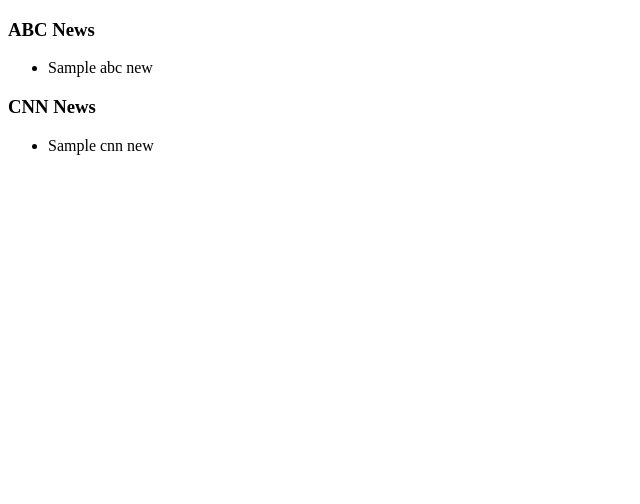
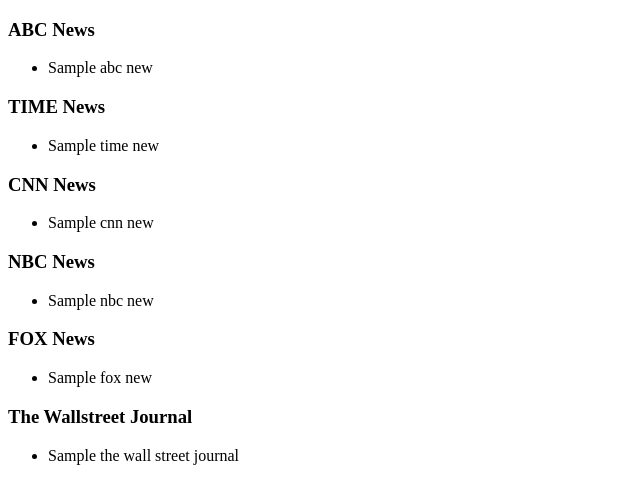
Before and after one commit to OwinoLucas/news, a Flask app: template app/templates/index.html in a window 1280 px wide. Shown: the top 504 px of the page, without its empty margins (0-640 px from the left). Run offline with Flask 2, Linux system fonts and the light colour scheme; the template is opened without the code that fills it: most values are stand-ins (such as "Sample title", 1, 10 or a date in 2020); parts of the project's set-up code (start-up, migrations or seed data) failed here and were passed over.

Commit message:
added the code that fetched news from 4 diff sources

```diff
--- a/app/templates/index.html
+++ b/app/templates/index.html
@@ -19,6 +19,14 @@
         {% endfor %}
     </ul>
 
+    <!-- TIME news section-->
+    <h3>TIME News</h3>
+    <ul>
+        {% for time_news in time %}
+        <li>{{time_news.title}}</li>
+        {% endfor %}
+    </ul>
+
     <!--CNN news section-->
     <h3>CNN News</h3>
     <ul>
@@ -27,7 +35,29 @@
         {% endfor %}
     </ul>
 
+    <!-- NBC news section-->
+    <h3>NBC News</h3>
+    <ul>
+        {% for nbc_news in nbc %}
+        <li>{{nbc_news.title}}</li>
+        {% endfor %}
+    </ul>
 
+    <!-- FOX news section-->
+    <h3>FOX News</h3>
+    <ul>
+        {% for fox_news in fox %}
+        <li>{{ fox_news.title}}</li>
+        {% endfor %}
+    </ul>
+
+    <!--The wallstreet journal-->
+    <h3>The Wallstreet Journal</h3>
+    <ul>
+        {% for the_wall_street_journal in wallstreet %}
+        <li>{{the_wall_street_journal.title}}</li>
+        {% endfor %}
+    </ul>
 
 </body>
 
--- a/app/views.py
+++ b/app/views.py
@@ -12,8 +12,12 @@ def index():
     #getting news_source category
     abc_news = get_news_source('abc-news')
     cnn_news = get_news_source('cnn')
+    time_news = get_news_source('time')
+    nbc_news = get_news_source('nbc-news')
+    fox_news = get_news_source('fox-news')
+    the_wall_street_journal = get_news_source('the-wall-street-journal')
     title = 'Home - Welcome to The best News Website Online'
-    return render_template('index.html', title = title, abc = abc_news, cnn = cnn_news)
+    return render_template('index.html', title = title, abc = abc_news, cnn = cnn_news, time = time_news , nbc = nbc_news, fox = fox_news, wallstreet = the_wall_street_journal)
 
 @app.route('/news_source/<news_source_id>')
 def news_source(news_id):
```
